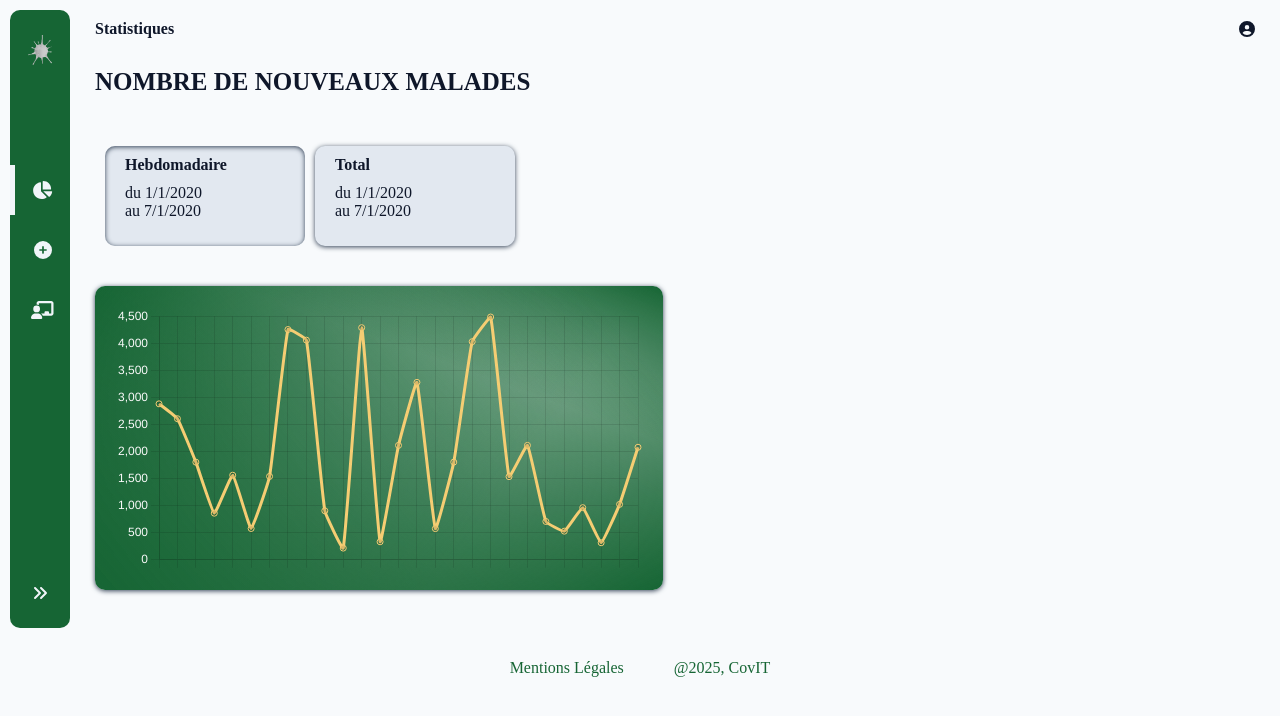
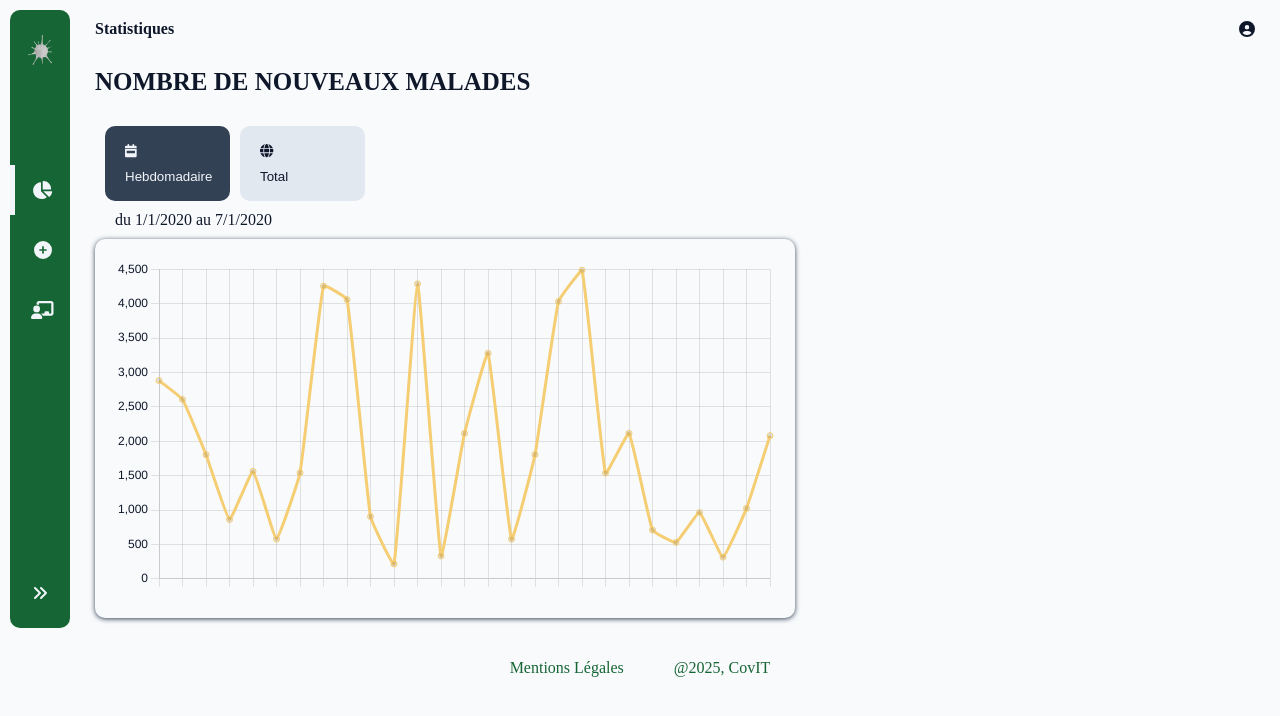
Before and after one commit to MisterPlop/CovIT-EPSIcurieux, a React (Create React App) app in the folder frontend/: page /statistiques in a window 1280 px wide. Shown: the top 716 px of the page. Built offline with nearby package versions, Linux system fonts and the light colour scheme; a web font is replaced by a local one.

Commit message:
feat(stats) : more style changes

```diff
--- a/frontend/src/Components/Pages/Statitics/index.jsx
+++ b/frontend/src/Components/Pages/Statitics/index.jsx
@@ -12,6 +12,8 @@ import {
 } from "chart.js";
 import { fakeDatasDaily, fakeDatasCumulative } from "./fakeDatas.js";
 
+import { FontAwesomeIcon } from "@fortawesome/react-fontawesome";
+import { faCalendarWeek, faGlobe } from "@fortawesome/free-solid-svg-icons";
 import Loader from "../../Loader";
 
 ChartJS.register(
@@ -65,20 +67,20 @@ function Chart({ title, label, dataset }) {
         display: false,
         position: "top",
         labels: {
-          color: "rgb(250, 250, 250)",
+          color: "#0f172a",
         },
       },
     },
     scales: {
       x: {
         ticks: {
-          color: "rgb(250, 250, 250)",
+          color: "#0f172a",
           display: false,
         },
       },
       y: {
         ticks: {
-          color: "rgb(250, 250, 250)",
+          color: "#0f172a",
         },
       },
     },
@@ -100,49 +102,50 @@ function Chart({ title, label, dataset }) {
 }
 
 export default function Stats() {
+  const cards = [
+    {
+      icon: <FontAwesomeIcon icon={faCalendarWeek} />,
+      title: "Hebdomadaire",
+      label: "Nombre de nouveaux malades par semaines",
+      dataset: fakeDatasDaily,
+    },
+    {
+      icon: <FontAwesomeIcon icon={faGlobe} />,
+      title: "Total",
+      label: "Nombre de malades total",
+      dataset: fakeDatasCumulative,
+    },
+  ];
   const getDateRange = (dataset) => {
     const dates = dataset.map((data) => new Date(data.date));
     const minDate = new Date(Math.min(...dates));
     const maxDate = new Date(Math.max(...dates));
     return { minDate, maxDate };
   };
+  const [selectedCard, setSelectedCard] = useState(0);
+  const { minDate, maxDate } = getDateRange(cards[selectedCard].dataset);
 
-  const [selectedCard, setSelectedCard] = useState(0);
-  const cards = [
-    {
-      title: "Hebdomadaire",
-      label: "Nombre de nouveaux malades par semaines",
-      dataset: fakeDatasDaily,
-    },
-    {
-      title: "Total",
-      label: "Nombre de malades total",
-      dataset: fakeDatasCumulative,
-    },
-  ];
   return (
     <>
       <section className="section-body">
         <h2>Nombre de nouveaux malades</h2>
         <div className="chart-btn-div">
-          {cards.map((card, index) => {
-            const { minDate, maxDate } = getDateRange(card.dataset);
-            return (
-              <div
+          {cards.map((card, index) => (
+            <button
               key={index}
               className={`chart-btn ${
                 selectedCard === index ? "selected-btn" : ""
               }`}
               onClick={() => setSelectedCard(index)}
             >
-                <p className="chart-btn-title">{card.title}</p>{" "}
-                <p>du {minDate.toLocaleDateString()}</p>
-                <p>au {maxDate.toLocaleDateString()}</p>
-              </div>
-            );
-          })}
+              <p>{card.icon}</p><p>{card.title}</p>
+            </button>
+          ))}
         </div>
         <div className="chart-container">
+          <div className="chart-dates">
+            <p className="date">du {minDate.toLocaleDateString()} au {maxDate.toLocaleDateString()}</p>
+          </div>
           <Chart
             title={cards[selectedCard].title}
             label={cards[selectedCard].label}
--- a/frontend/src/style/app-laptop.css
+++ b/frontend/src/style/app-laptop.css
@@ -80,11 +80,13 @@
     }
 
     /* STATISTICS */
-
+    .chart-btn-div {
+        overflow-x: visible;
+    }
     .chart-container {
         width: 100%;
-        flex-direction: row;
-        justify-content: space-between;
+        max-width: 700px;
+        overflow-x: visible;
     }
 
     .chart-article {
@@ -92,11 +94,10 @@
     }
 
     .chart-card {
-        width: 49%;
+        width: 100%;
+        max-width: 700px;
         padding: 20px;
-        background: var(--primaryGradientBkg);
         border-radius: 10px;
-        box-shadow: 0 1px 5px 0 var(--backgroundDarkLess);
     }
 
 
--- a/frontend/src/style/app.css
+++ b/frontend/src/style/app.css
@@ -207,17 +207,15 @@ footer > * {
 
 .chart-btn-div {
     width: 100%;
-    height: 120px;
     display: flex;
     flex-wrap: nowrap;
     padding: 5px;
-    margin: 20px 0;
     overflow-x: auto;
 }
 .chart-btn {
     flex-shrink: 0;
-    width: 200px;
-    height: 100px;
+    width: 125px;
+    height: 75px;
     padding: 10px 20px;
     margin: 5px;
     border-radius: 10px;
@@ -225,26 +223,36 @@ footer > * {
     background: var(--backgroundLight);
     color: var(--text);
     cursor: pointer;
-    box-shadow: var(--chartShadow);
+    text-align: left;
+}
+.chart-btn p:first-child {
+    margin-bottom: 10px;
 }
 .selected-btn {
-    box-shadow: var(--chartShadowInset);
+    background: var(--backgroundDarkLess);
+    color: var(--white);
 }
-.chart-btn-title {
-    font-weight: 800;
-    margin-bottom: 10px;
+.chart-dates {
+    width: 100%;
+    display: flex;
+}
+.date {
+    font-weight: 200;
+    margin-left: 20px;
+    border-radius: 10px;
 }
 .chart-container {
     width: 100%;
+    height: 100%;
     display: flex;
     flex-direction: column;
     align-items: center;
 }
 .chart-card {
     width: 100%;
+    height: 100%;
     margin: 10px 0;
     padding: 20px;
-    background: var(--primaryGradientBkg);
     border-radius: 10px;
     box-shadow: var(--chartShadow);
 }
```
Lines whose indentation alone changed are shown as unchanged.
